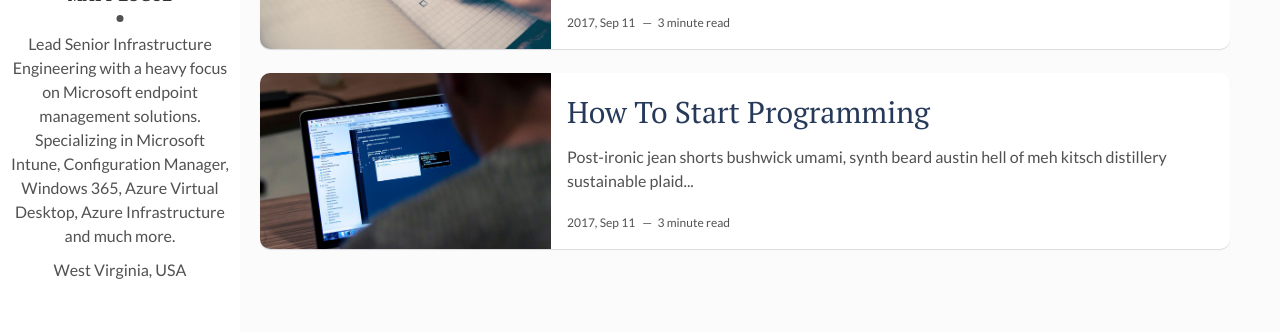
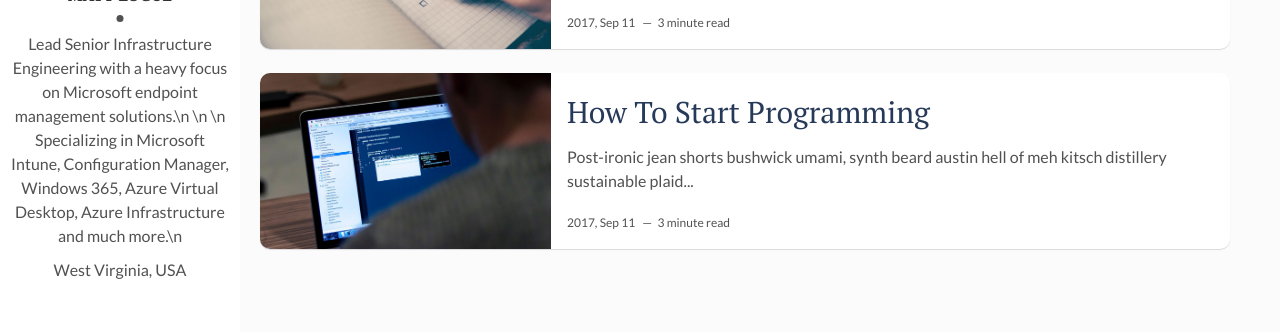
Before and after one commit to mlogue55/mlogue55.github.io, a Jekyll site: the page built from index.html, in a window 1280 px wide. Shown: the part 147-479 px from the top of the page. Built offline with Jekyll 4.4.1, drawn with Linux system fonts in a browser that asks for light colours; the list of posts is cut into pages by our own code.

```diff
--- a/_config.yml
+++ b/_config.yml
@@ -11,10 +11,10 @@ site-twitter: #if your site has a twitter account, enter it here
 author: Matt Logue # add your name
 author-img: matt-logue.jpg # add your photo
 about-author: |+
-  Lead Senior Infrastructure Engineering with a heavy focus on Microsoft endpoint management solutions.
-
-
-  Specializing in Microsoft Intune, Configuration Manager, Windows 365, Azure Virtual Desktop, Azure Infrastructure and much more.
+  Lead Senior Infrastructure Engineering with a heavy focus on Microsoft endpoint management solutions.\n
+  \n
+  \n
+  Specializing in Microsoft Intune, Configuration Manager, Windows 365, Azure Virtual Desktop, Azure Infrastructure and much more.\n
 
 about-author-location: West Virginia, USA  # add description
 social-twitter: LogueWVU # add your Twitter handle
```
